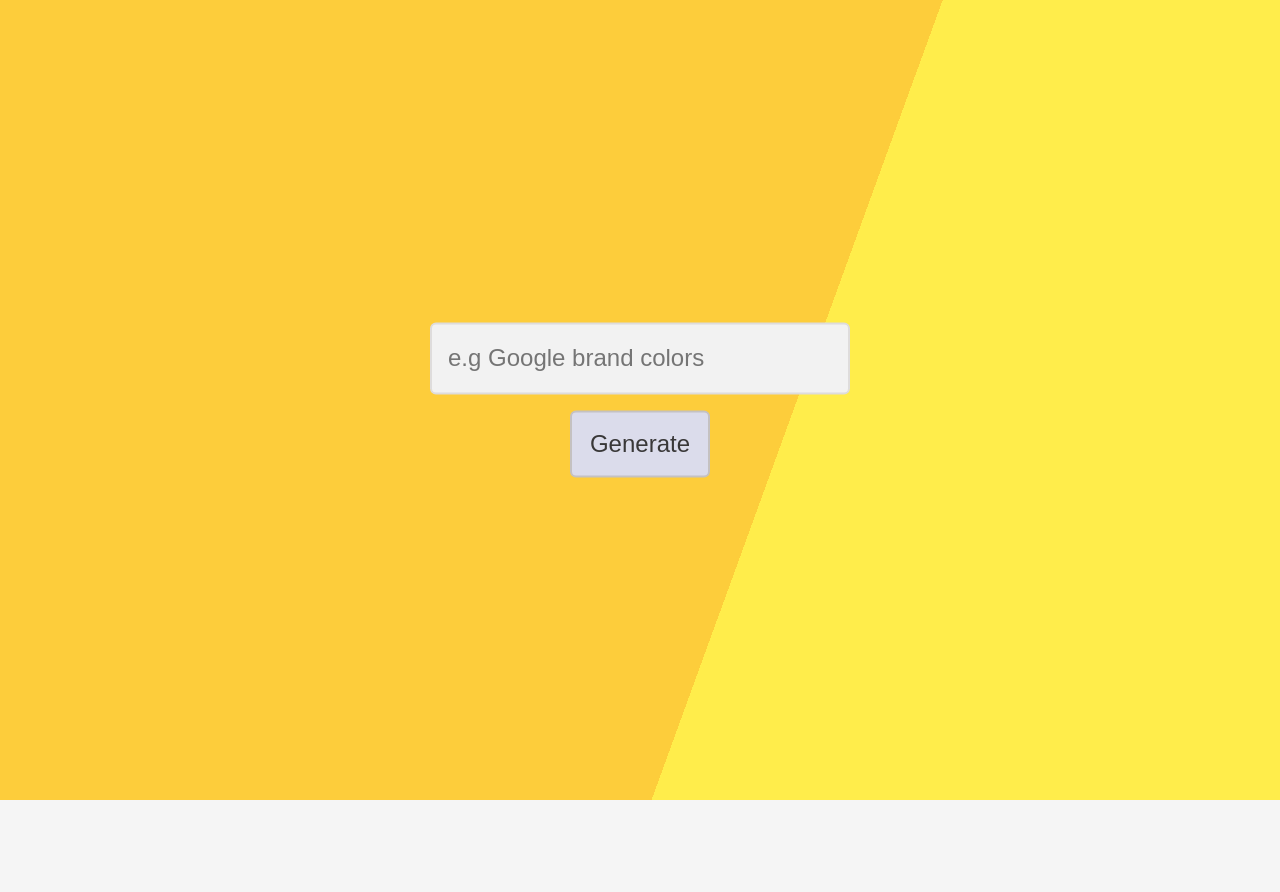
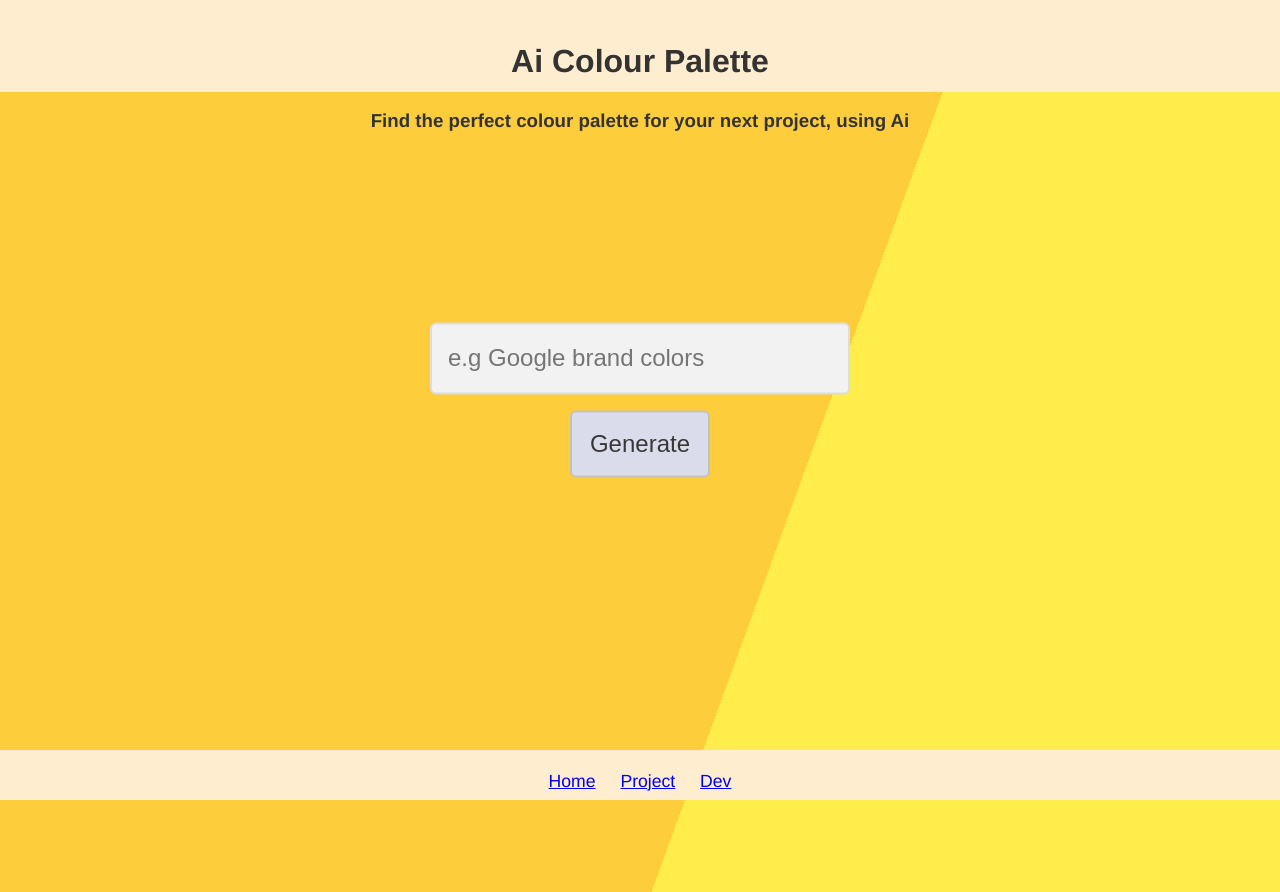
Before and after one commit to RhonnieAl/AI-Colour-Generator, a website: page public/index.html in a window 1280 px wide. Before the commit the page ends 800 px from the top, so only its background shows below. Drawn offline with Linux system fonts and the light colour scheme.

Commit message:
Add Header and footer

```diff
--- a/public/index.html
+++ b/public/index.html
@@ -9,6 +9,28 @@
     <link rel="stylesheet" href="style.css" />
   </head>
   <body>
+    <div class="header">
+      <header>
+        <h1>Ai Colour Palette</h1>
+        <h3>Find the perfect colour palette for your next project, using Ai</h3>
+      </header>
+    </div>
+
+    <div class="footer">
+      <p class="footer-text">
+        <a href="/" class="menu">Home</a>
+        <a
+          href="https://github.com/RhonnieAl/AI-Colour-Generator"
+          class="menu"
+          target="_blank"
+          >Project</a
+        >
+        <a href="https://github.com/RhonnieAl" class="menu" target="_blank"
+          >Dev</a
+        >
+      </p>
+    </div>
+
     <!-- Creeate a container div, to append colour divs to, later -->
     <div class="container"></div>
 
--- a/public/style.css
+++ b/public/style.css
@@ -10,12 +10,27 @@ body {
   line-height: 1.5;
   color: #333;
 }
-h1 {
-  font-size: 2em;
-  font-weight: 400;
-  line-height: 1.2;
-  margin: 0 0 0.5em;
+.header {
+  background: #ffedcf;
+  margin-top: auto;
+  height: 60px;
+  padding: 1rem;
+  text-align: center;
 }
+.footer {
+  position: fixed;
+  bottom: 0px;
+  left: 0;
+  width: 100%;
+  height: 50px;
+  background-color: #ffedcf;
+}
+.footer-text {
+  font-size: 1.1rem;
+  word-spacing: 20px;
+  text-align: center;
+}
+
 .container {
   background: linear-gradient(110deg, #fdcd3b 60%, #ffed4b 60%);
   width: 100%;
@@ -39,7 +54,7 @@ h1 {
   /* Style the color text and position */
   font-size: 1.1rem;
   overflow: hidden;
-  margin-bottom: 4rem;
+  margin-bottom: 15rem;
   color: white;
   text-shadow: 1px 1px black;
 }
```
Also changed, not shown: README.MD.
